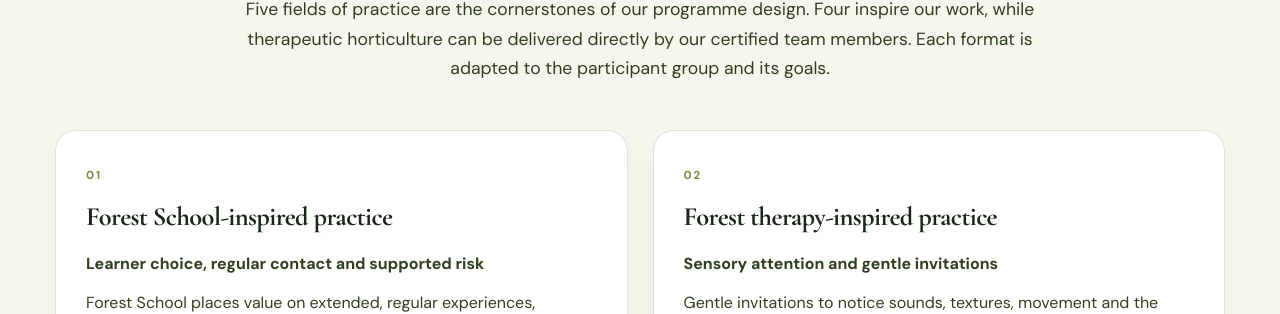
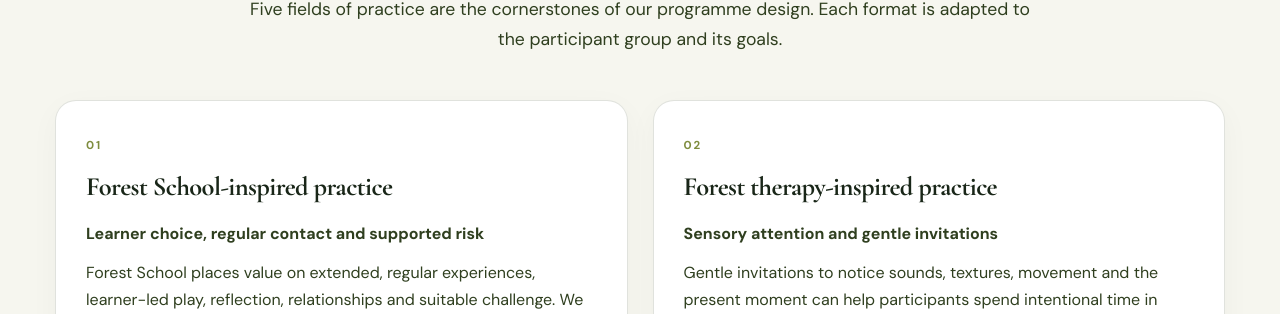
Before and after one commit to secondnaturesg/second-nature-sg, a plain HTML site: page approach.html in a window 1280 px wide. Shown: the part 786-1100 px from the top of the page. Drawn offline with nearby package versions, Linux system fonts and the light colour scheme.

Commit message:
Update approach.html

```diff
--- a/approach.html
+++ b/approach.html
@@ -112,9 +112,7 @@
 
           <p>
             Five fields of practice are the cornerstones of our
-            programme design. Four inspire our work, while
-            therapeutic horticulture can be delivered directly
-            by our certified team members. Each format is adapted
+            programme design. Each format is adapted
             to the participant group and its goals.
           </p>
 
```
